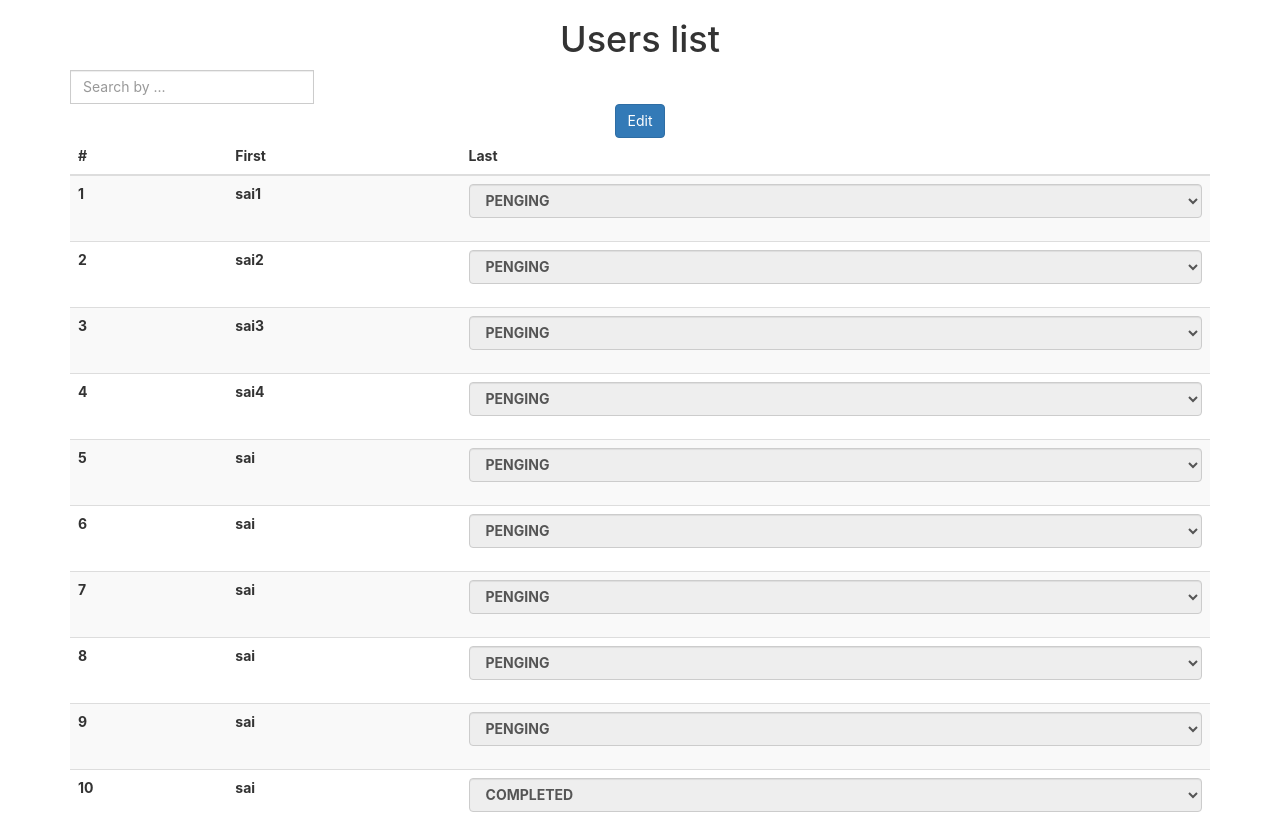
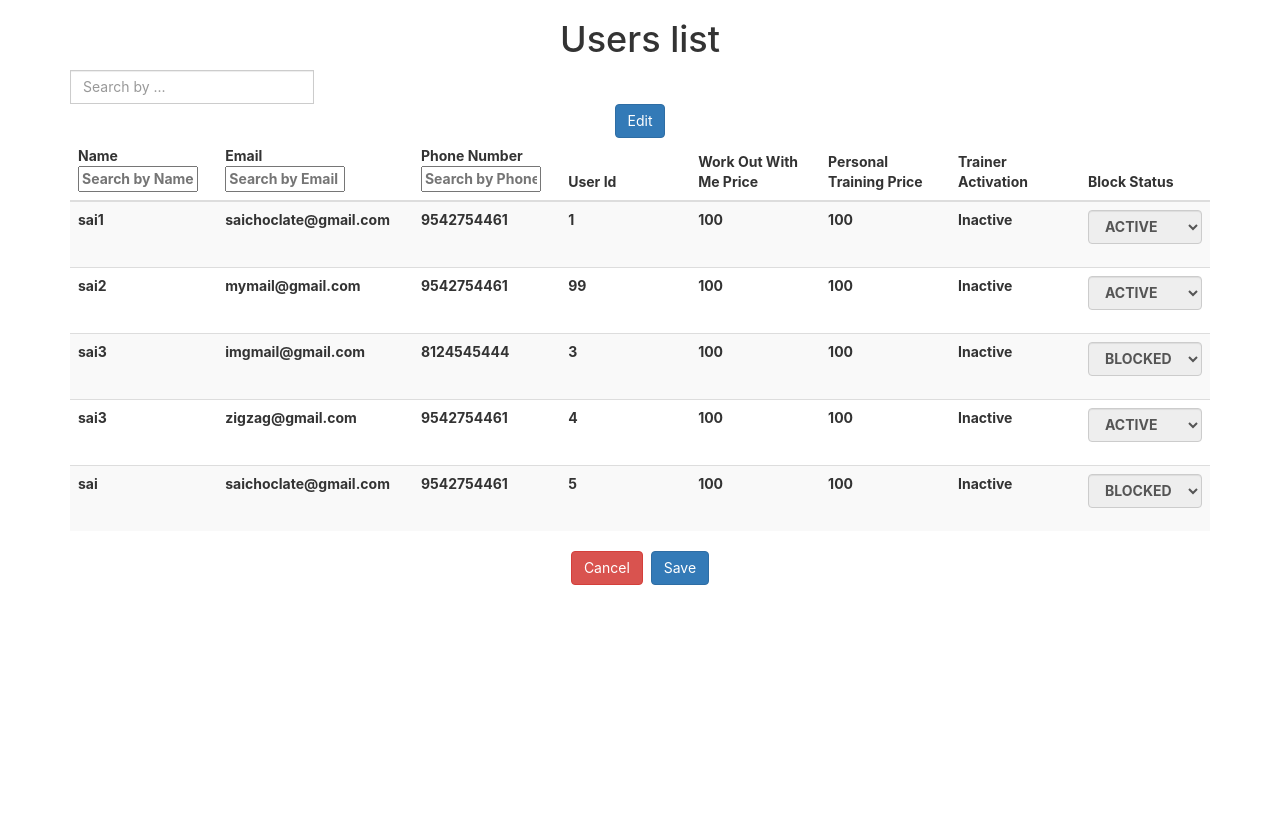
Before and after one commit to Nithyam1330/admin-portal-maco, a React (Create React App) app: page / in a window 1280 px wide. Shown: the top 814 px of the page. Built offline with nearby package versions, Linux system fonts and the light colour scheme.

Commit message:
Column level search

```diff
--- a/src/App.js
+++ b/src/App.js
@@ -2,6 +2,159 @@ import React from 'react';
 import './App.css';
 import UsersList from './postlogin/users-list/UsersList';
 class App extends React.Component {
+
+  obj = [
+    {
+      dob: '30-june-2019',
+      email: 'saichoclate@gmail.com',
+      experience: 3,
+      gender: 'male',
+      id: 1,
+      isTrainer: true,
+      name: 'sai1',
+      userid: '1',
+      phoneNumber: '9542754461',
+      fitness_types: 'FITNESS',
+      followers: [],
+      following: [],
+      ratings: 0,
+      updatedAt: '',
+      referalCode: '',
+      profile_pics: [],
+      display_pic: {},
+      certificates: [],
+      workOutWithMePrice: 100,
+      personalTrainingPrice: 100,
+      workOutWithMeEnabled: true,
+      personalTrainingEnabled: true,
+      myPartners: [],
+      showInviteFriends: true,
+      trainer_activation: false,
+      workOutWithMePriceUpdatedAt: '',
+      personalTrainingPriceUpdatedAt: '',
+      isBlocked: 'ACTIVE'
+    },
+    {
+      dob: '30-june-2019',
+      email: 'mymail@gmail.com',
+      experience: 3,
+      gender: 'male',
+      id: 1,
+      isTrainer: true,
+      name: 'sai2',
+      userid: '99',
+      phoneNumber: '9542754461',
+      fitness_types: 'FITNESS',
+      followers: [],
+      following: [],
+      ratings: 0,
+      updatedAt: '',
+      referalCode: '',
+      profile_pics: [],
+      display_pic: {},
+      certificates: [],
+      workOutWithMePrice: 100,
+      personalTrainingPrice: 100,
+      workOutWithMeEnabled: true,
+      personalTrainingEnabled: true,
+      myPartners: [],
+      showInviteFriends: true,
+      trainer_activation: false,
+      workOutWithMePriceUpdatedAt: '',
+      personalTrainingPriceUpdatedAt: '',
+      isBlocked: 'ACTIVE'
+    },
+    {
+      dob: '30-june-2019',
+      email: 'imgmail@gmail.com',
+      experience: 3,
+      gender: 'male',
+      id: 1,
+      isTrainer: true,
+      name: 'sai3',
+      userid: '3',
+      phoneNumber: '8124545444',
+      fitness_types: 'FITNESS',
+      followers: [],
+      following: [],
+      ratings: 0,
+      updatedAt: '',
+      referalCode: '',
+      profile_pics: [],
+      display_pic: {},
+      certificates: [],
+      workOutWithMePrice: 100,
+      personalTrainingPrice: 100,
+      workOutWithMeEnabled: true,
+      personalTrainingEnabled: true,
+      myPartners: [],
+      showInviteFriends: true,
+      trainer_activation: false,
+      workOutWithMePriceUpdatedAt: '',
+      personalTrainingPriceUpdatedAt: '',
+      isBlocked: 'BLOCKED'
+    },
+    {
+      dob: '30-june-2019',
+      email: 'zigzag@gmail.com',
+      experience: 3,
+      gender: 'male',
+      id: 1,
+      isTrainer: true,
+      name: 'sai3',
+      userid: '4',
+      phoneNumber: '9542754461',
+      fitness_types: 'FITNESS',
+      followers: [],
+      following: [],
+      ratings: 0,
+      updatedAt: '',
+      referalCode: '',
+      profile_pics: [],
+      display_pic: {},
+      certificates: [],
+      workOutWithMePrice: 100,
+      personalTrainingPrice: 100,
+      workOutWithMeEnabled: true,
+      personalTrainingEnabled: true,
+      myPartners: [],
+      showInviteFriends: true,
+      trainer_activation: false,
+      workOutWithMePriceUpdatedAt: '',
+      personalTrainingPriceUpdatedAt: '',
+      isBlocked: 'ACTIVE'
+    },
+    {
+      dob: '30-june-2019',
+      email: 'saichoclate@gmail.com',
+      experience: 3,
+      gender: 'male',
+      id: 1,
+      isTrainer: true,
+      name: 'sai',
+      userid: '5',
+      phoneNumber: '9542754461',
+      fitness_types: 'FITNESS',
+      followers: [],
+      following: [],
+      ratings: 0,
+      updatedAt: '',
+      referalCode: '',
+      profile_pics: [],
+      display_pic: {},
+      certificates: [],
+      workOutWithMePrice: 100,
+      personalTrainingPrice: 100,
+      workOutWithMeEnabled: true,
+      personalTrainingEnabled: true,
+      myPartners: [],
+      showInviteFriends: true,
+      trainer_activation: false,
+      workOutWithMePriceUpdatedAt: '',
+      personalTrainingPriceUpdatedAt: '',
+      isBlocked: 'BLOCKED'
+    }
+  ]
   users = [
     {
       id: 1,
@@ -130,7 +283,7 @@ class App extends React.Component {
         <div className="container">
           <div className="text-center">
             <h1>Users list</h1>
-            <UsersList users={this.users}></UsersList>
+            <UsersList users={this.obj}></UsersList>
           </div>
         </div>
       </div>
--- /dev/null
+++ b/src/postlogin/users-list/UsersList.css
@@ -0,0 +1,7 @@
+th input{
+    width: 120px;
+}
+
+th {
+    width: 120px;
+}
--- a/src/postlogin/users-list/UsersList.js
+++ b/src/postlogin/users-list/UsersList.js
@@ -1,7 +1,7 @@
 import React, { Component } from 'react'
 import { searchFilterArrayOfJson } from '../../shared/services/custom-search/CustomSearch';
 import Pagination from '../../shared/components/pagination/Pagination';
-
+import './UsersList.css';
 class UsersList extends Component {
     constructor(props) {
         super(props);
@@ -12,7 +12,6 @@ class UsersList extends Component {
             editableFields: false
         }
         this.onChangePage = this.onChangePage.bind(this);
-
     }
 
     onChangePage = (pageOfItems) => {
@@ -22,11 +21,11 @@ class UsersList extends Component {
         });
     }
 
-    search = (event) => {
+    search = (event, header) => {
         this.setState({
             search: event.target.value
         }, () => {
-            const headers = ['value'];
+            const headers = [header];
             const searchedArray = searchFilterArrayOfJson(this.props.users, this.state.search, headers);
             this.setState({
                 users: searchedArray
@@ -72,23 +71,68 @@ class UsersList extends Component {
                 <table className="table table-striped">
                     <thead>
                         <tr>
-                            <th scope="col">#</th>
-                            <th scope="col">First</th>
-                            <th scope="col">Last</th>
+                            <th scope="col">
+                                <span>Name</span>
+                                <br></br>
+                                <input type="text" placeholder="Search by Name" onKeyUp={(event) => this.search(event, 'name')}></input>
+                            </th>
+
+                            <th scope="col">
+                                <span>Email</span>
+                                <br></br>
+                                <input type="text" placeholder="Search by Email" onKeyUp={(event) => this.search(event, 'email')}></input>
+                            </th>
+
+                            <th scope="col">
+                                <span>Phone Number</span>
+                                <br></br>
+                                <input type="text" placeholder="Search by Phone " onKeyUp={(event) => this.search(event, 'phoneNumber')}></input>
+                            </th>
+
+                            <th scope="col">
+                                <span>User Id</span>
+                                <br></br>
+                            </th>
+                            <th scope="col">
+                                <span>Work Out With Me Price</span>
+                                <br></br>
+                            </th>
+
+                            <th scope="col">
+                                <span>Personal Training Price</span>
+                                <br></br>
+                            </th>
+
+                            <th scope="col">
+                                <span>Trainer Activation</span>
+                                <br></br>
+                            </th>
+                            <th scope="col">
+                                <span>Block Status</span>
+                                <br></br>
+                            </th>
                         </tr>
                     </thead>
                     <tbody>
                         {
                             this.state.users && this.state.users.map((res) => (
-                                <React.Fragment key={res.id}>
+                                <React.Fragment key={res.userid}>
                                     <tr>
-                                        <th>{res.id}</th>
-                                        <th>{res.value}</th>
+                                        <th>{res.name}</th>
+                                        <th>{res.email}</th>
+                                        <th>{res.phoneNumber}</th>
+                                        <th>{res.userid}</th>
+                                        <th>{res.workOutWithMePrice}</th>
+                                        <th>{res.personalTrainingPrice}</th>
+                                        <th>
+                                            {res.trainer_activation ? 'Active' : 'Inactive'}
+                                        </th>
+
                                         <th>
                                             <div className="form-group">
-                                                <select className="form-control" value={res.status} onChange={(event) => this.statusChange(event, res)} disabled={!this.state.editableFields}>
-                                                    <option value='PENDING'>PENGING</option>
-                                                    <option value="COMPLETED">COMPLETED</option>
+                                                <select className="form-control" value={res.isBlocked} onChange={(event) => this.statusChange(event, res)} disabled={!this.state.editableFields}>
+                                                    <option value='BLOCKED'>BLOCKED</option>
+                                                    <option value="ACTIVE">ACTIVE</option>
                                                 </select>
                                             </div>
                                         </th>
```
